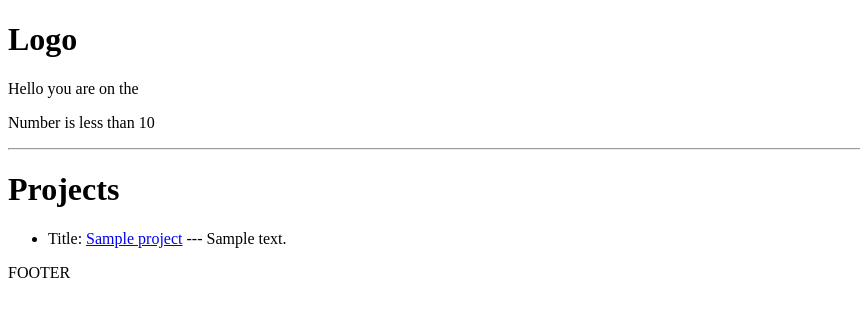
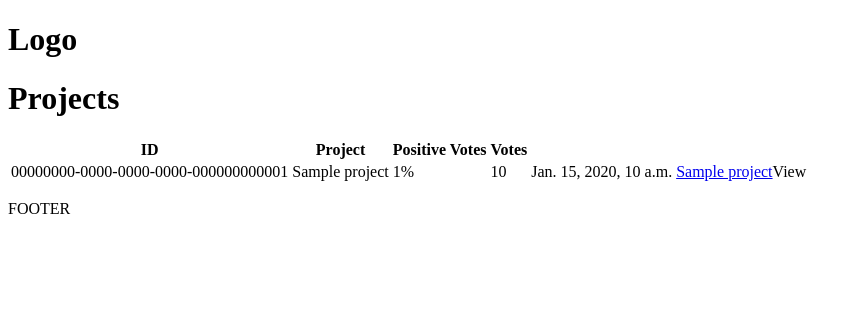
Before and after one commit to MelboucyMalak/devsearch, a Django app: page / in a window 1280 px wide. Shown: the top 317 px of the page, without its empty margins (0-860 px from the left). Run offline with Django 5.2, Linux system fonts and the light colour scheme; tables that the repository leaves empty hold one stand-in row (values such as "Sample post").

Commit message:
fetch data in projects page

```diff
--- a/projects/templates/projects/projects.html
+++ b/projects/templates/projects/projects.html
@@ -2,22 +2,26 @@
 
 {% block content%}
 
-<p>Hello you are on the {{page}}</p>
-
-{% if number > 10%}
-<p>Number is greater than 10</p>
-{%else%}
-<p>Number is less than 10</p>
-{% endif %}
-
-<hr>
-
 <h1>Projects</h1>
 
-<ul>
+<table>
+    <tr>
+        <th>ID</th>
+        <th>Project</th>
+        <th>Positive Votes</th>
+        <th>Votes</th>
+        <th></th>
+    </tr>
     {% for project in projects %}
-    <li>Title: <a href="{% url 'project' project.id%}">{{project.title}}</a> --- {{project.description}}</li>
+    <tr>
+        <td>{{project.id}}</td>
+        <td>{{project.title}}</td>
+        <td>{{project.vote_ratio}}%</td>
+        <td>{{project.vote_total}}</td>
+        <td>{{project.created}}</td>
+        <td><a href="{% url 'project' project.id%}">{{project.title}}</a>View</td>
+    </tr>
     {% endfor%}
-</ul>
+</table>
 
 {% endblock content%}
```
